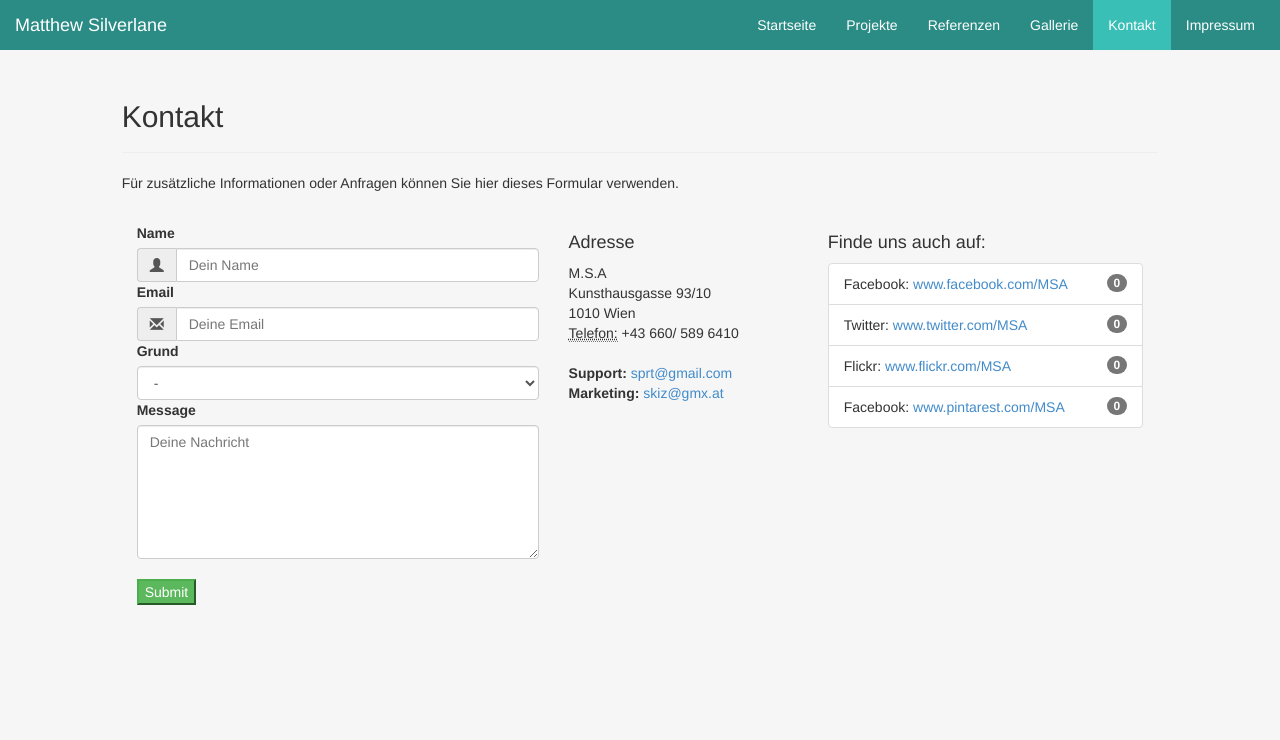
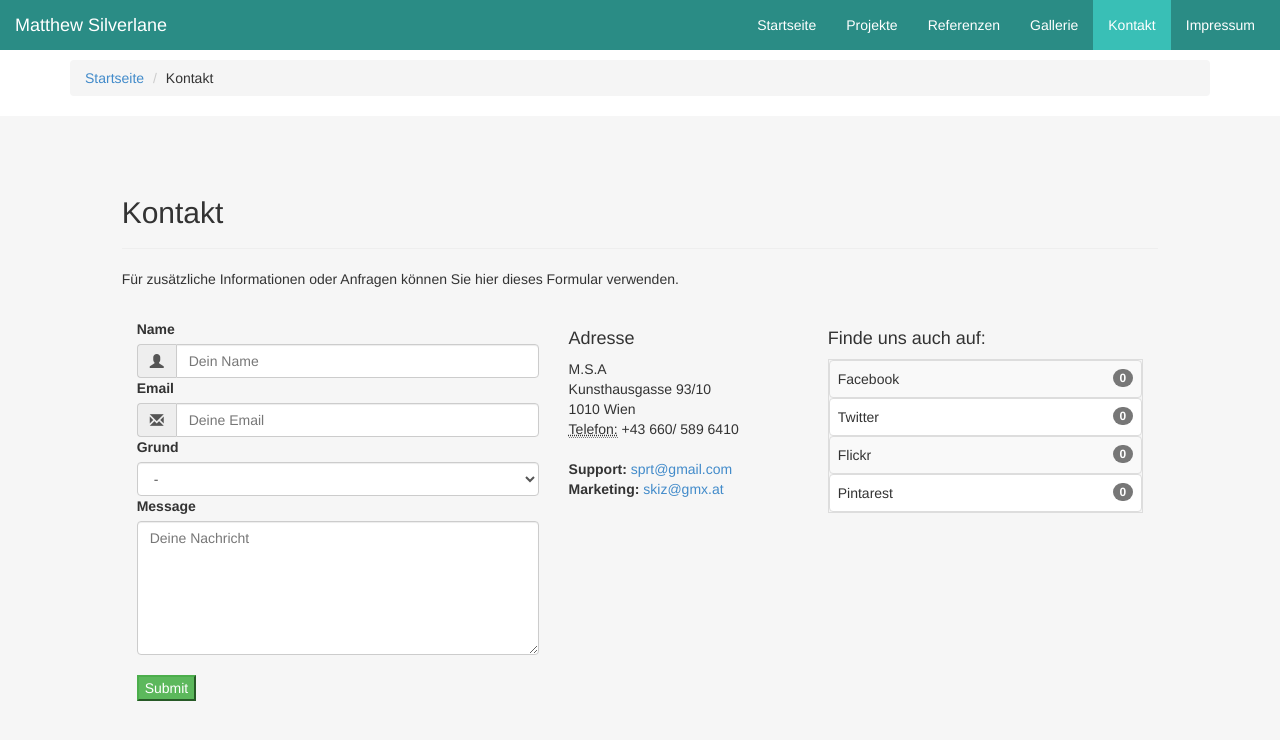
Before and after one commit to adrian96/secret-octo-meme, a plain HTML site: page kontakt.html in a window 1280 px wide. Drawn offline with Linux system fonts and the light colour scheme; a script that the page names is missing; files whose address does not match are found by name.

Commit message:
Kontakt_fertig

```diff
--- a/kontakt.html
+++ b/kontakt.html
@@ -2,18 +2,24 @@
 <html>
 <head lang="en">
     <meta charset="UTF-8">
-    <<<<<<< HEAD
-    <title>Kontakt</title>
+
+    <title>Matthew Silverlane</title>
     <link rel="stylesheet" href="css/bootstrap.css"/>
-    =======
-    <title>Matthew Silverlane</title>
-    >>>>>>> 0de8ea735e6d5b47004549472456b9d8b4f44472
+
+
 </head>
 <body>
 <header class="container">
+    <br>
+    <br>
+    <br>
+    <ol class="breadcrumb">
+        <li><a href="index.html">Startseite</a> </li>
+        <li><a href="#"></a>Kontakt </li>
+    </ol>
     <nav class="navbar navbar-default navbar-fixed-top" role="navigation">
         <div class="navbar-header">
-            <!--<span class="glyphicon glyphicon-chevron-down"></span>-->
+
             <button type="button" class="navbar-toggle" data-toggle="collapse" data-target=" .navbar-collapse">
                 <span class="sr-only">Toggle navigation</span>
                 <span class="icon-bar"></span>
@@ -120,27 +126,31 @@
 
     <section class="col-md-4">
         <h4>Finde uns auch auf:</h4>
-        <ul class="list-group">
-           <li class="list-group-item"  onclick="count()">
-               Facebook: <a href="www.facebook.com/MSA">www.facebook.com/MSA</a>
+        <table class="table table-striped table-bordered table-hover">
+           <tr><td class="list-group-item"  onclick="count()">
+               Facebook<a href="www.facebook.com/MSA"></a>
                <span id="demo" class="badge">0</span>
-           </li>
-            <li class="list-group-item" onclick="count()">
-                Twitter: <a href="www.twitter.com/MSA">www.twitter.com/MSA</a>
+               </td>
+           </tr>
+            <tr> <td class="list-group-item" onclick="count1()">
+                Twitter<a href="www.twitter.com/MSA"></a>
                 <span id="demo1" class="badge">0</span>
-            </li>
-            <li class="list-group-item" onclick="count()">
-                Flickr: <a href="www.flickr/MSA">www.flickr.com/MSA</a>
+                </td>
+            </tr>
+            <tr> <td class="list-group-item" onclick="count2()">
+                Flickr<a href="www.flickr/MSA"></a>
                 <span id="demo2" class="badge">0</span>
-            </li>
-            <li class="list-group-item" onclick="count()">
-                Facebook: <a href="www.pintarest.com/MSA">www.pintarest.com/MSA</a>
+                </td>
+            </tr>
+            <tr> <td class="list-group-item" onclick="count3()">
+                Pintarest<a href="www.pintarest.com/MSA"></a>
                 <span id="demo3" class="badge">0</span>
-            </li>
-        </ul>
+                </td>
+            </tr>
+        </table>
     </section>
 
-</section>
+
 
 <script src="js/jquery.min.js"></script>
 <script src="js/bootstrap.min.js"></script>
```
